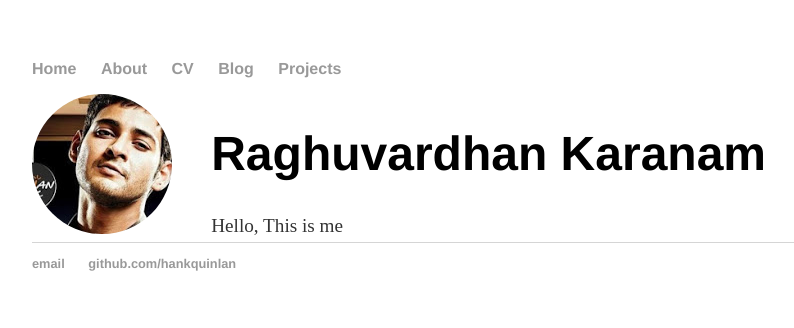
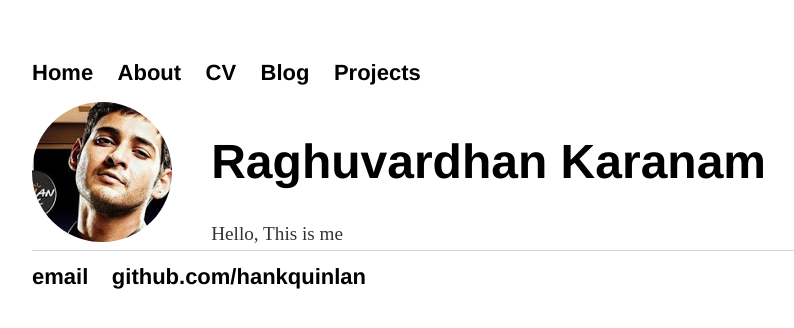
Before and after one commit to raghuvardhan/raghuvardhan.github.io, a Jekyll site: the page built from about/index.md, in a window 1280 px wide. Shown: the top 328 px of the page, without its empty margins (160-954 px from the left). Built offline with Jekyll 4.4.1, drawn with Linux system fonts in a browser that asks for light colours.

Commit message:
Update css/main.css

```diff
--- a/css/main.css
+++ b/css/main.css
@@ -49,3 +49,37 @@
 .projects{
     margin: 2em;
 }
+.card {
+    box-shadow: 0 4px 8px 0 rgba(0, 0, 0, 0.2);
+    max-width: 300px;
+    margin: auto;
+    text-align: center;
+}
+
+.title {
+    color: grey;
+    font-size: 18px;
+}
+
+button {
+    border: none;
+    outline: 0;
+    display: inline-block;
+    padding: 8px;
+    color: white;
+    background-color: #000;
+    text-align: center;
+    cursor: pointer;
+    width: 100%;
+    font-size: 18px;
+}
+
+a {
+    text-decoration: none;
+    font-size: 22px;
+    color: black;
+}
+
+button:hover, a:hover {
+    opacity: 0.7;
+}
```
